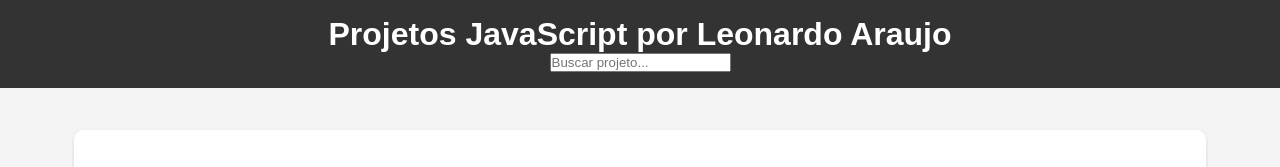
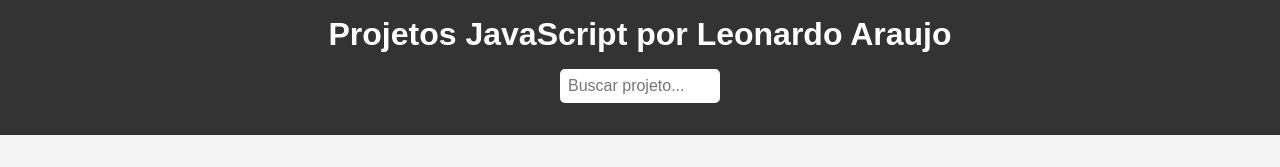
Before and after one commit to araujo-leo/Projetos-JS, a plain HTML site: page index.html in a window 1280 px wide. Shown: the top 167 px of the page. Drawn offline with Linux system fonts and the light colour scheme.

Commit message:
Update index.css

```diff
--- a/index.css
+++ b/index.css
@@ -24,6 +24,15 @@
     max-width: 1200px;
     margin: 0 auto;
     padding: 2rem;
+  }
+
+  #search {
+    padding: 0.5rem;
+    border: none;
+    border-radius: 5px;
+    margin: 1rem;
+    width: 10rem;
+    font-size: 1rem;
   }
 
   .project {
```
